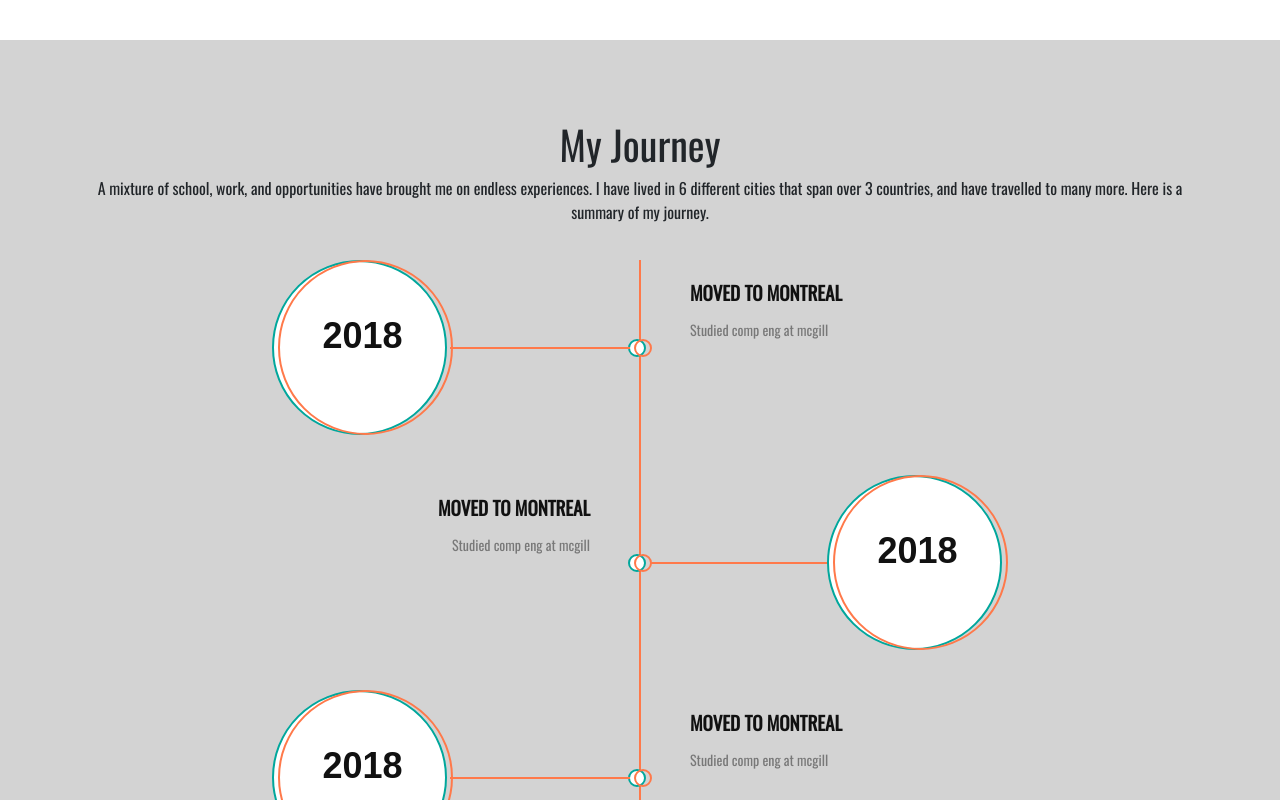
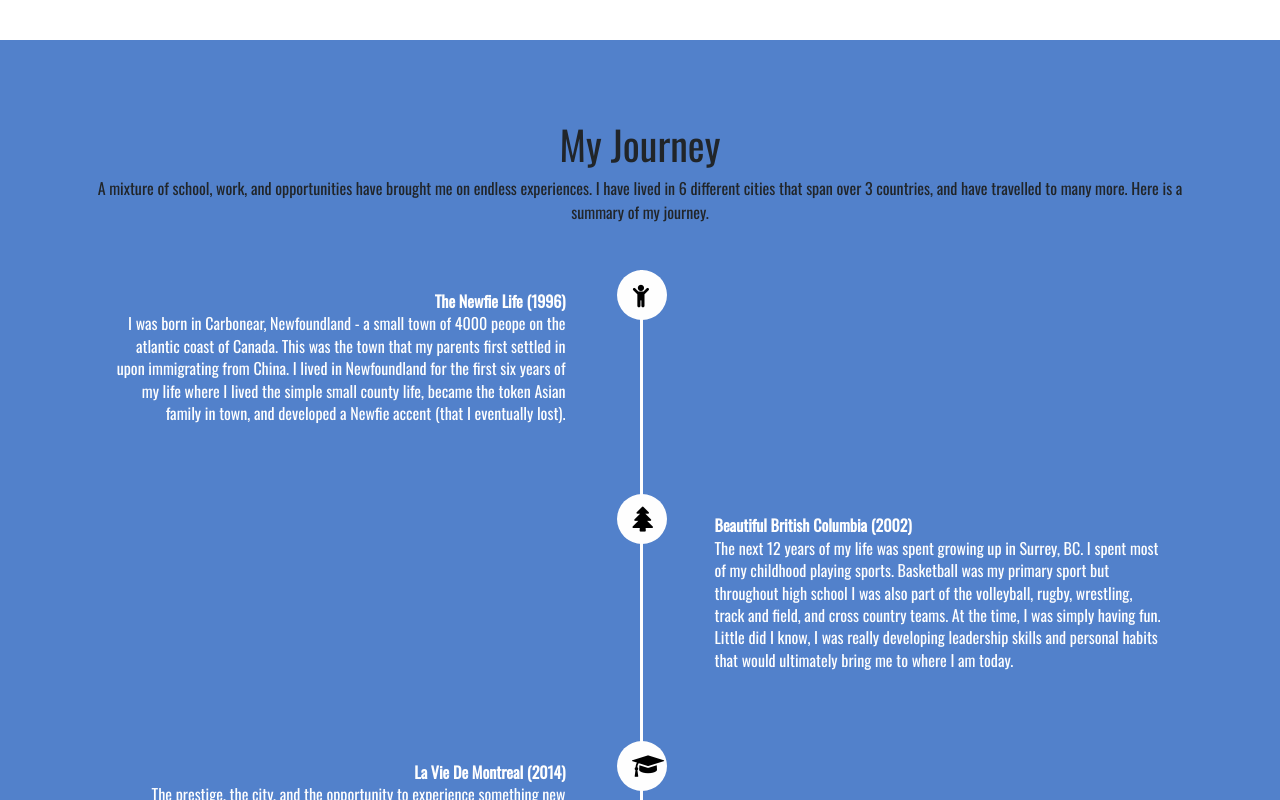
Before and after one commit to johnwu0604/personal-website-v2, a React app: page / in a window 1280 px wide. Shown: the part 1240-2040 px from the top of the page. Built offline with nearby package versions, Linux system fonts and the light colour scheme.

Commit message:
updates to timeline

```diff
--- a/src/components/timeline.jsx
+++ b/src/components/timeline.jsx
@@ -14,7 +14,7 @@ class Timeline extends React.Component {
                 </div>
                 <div class="row">
                     <div class="col-md-12">
-                        <div class="main-timeline">
+                        <div class="timeline">
                             {createTable()}
                         </div>
                     </div>
@@ -30,39 +30,59 @@ const desc = 'A mixture of school, work, and opportunities have brought me on en
 
 var journey = [
     {
-        'year' : '2018',
-        'title': 'Moved To Montreal',
-        'desc' : 'Studied comp eng at mcgill'
+        'icon' : 'child',
+        'year' : '1996',
+        'title': 'The Newfie Life',
+        'desc' : 'I was born in Carbonear, Newfoundland - a small town of 4000 peope on the atlantic coast of Canada. This was the town that my parents first settled in upon immigrating from China. I lived in Newfoundland for the first six years of my life where I lived the simple small county life, became the token Asian family in town, and developed a Newfie accent (that I eventually lost).'
     },
     {
-        'year' : '2018',
-        'title': 'Moved To Montreal',
-        'desc' : 'Studied comp eng at mcgill'
+        'icon' : 'tree',
+        'year' : '2002',
+        'title': 'Beautiful British Columbia',
+        'desc' : 'The next 12 years of my life was spent growing up in Surrey, BC. I spent most of my childhood playing sports. Basketball was my primary sport but throughout high school I was also part of the volleyball, rugby, wrestling, track and field, and cross country teams. At the time, I was simply having fun. Little did I know, I was really developing leadership skills and personal habits that would ultimately bring me to where I am today.'
     },
     {
+        'icon' : 'graduation-cap',
+        'year' : '2014',
+        'title': 'La Vie De Montreal',
+        'desc' : 'The prestige, the city, and the opportunity to experience something new brought me to McGill University where I am currently in my final year of computer engineering. While I McGill, I have been actively involved in many clubs that include the McGill AI Society (President), DECA McGill (President), First-Year Engineering Council (President), Departmental Council (Computer Eng Rep), and Television McGill (Editor).'
+    },
+    {
+        'icon' : 'code',
+        'year' : '2016',
+        'title': 'Capital Of Canada',
+        'desc' : 'My first internship experience brought me to Ottawa, ON where I worked at Mxi Technologies (IFS) for 8 months as a software developer. I was part of the team in charge integrating custom patches to a core web application that was used to manage airline maintenance operations. During this same period, I also discovered the concept of hackathons and have been to over 15 hackathons ever since. It was also during this period that I was able to confirm my true love for programming.'
+    },
+    {
+        'icon' : 'plane',
+        'year' : '2017',
+        'title': 'Tokyo Drift',
+        'desc' : 'A scholarship from the Cansbridge Fellowship brought me on an unexpected journey to Tokyo, Japan where I worked for a summer at start up called FlicFit as a software engineer. I worked on a computer vision based project, engineering a mobile scanner for 3D reconstruction of feet that would be used for virtual shoe fitting. While in Tokyo, I also had the opportunity to travel across Japan and to other countries in Asia that include Korea, Taiwan, China, and Thailand.'
+    },
+    {
+        'icon' : 'windows',
         'year' : '2018',
-        'title': 'Moved To Montreal',
-        'desc' : 'Studied comp eng at mcgill'
+        'title': 'Sleepless In Seattle',
+        'desc' : 'An interest to leverage more of my leadership skills has brought my to Microsoft where I am currently interning as a program manager in the Seattle office. I am part of the Azure Batch AI team where I get to interact with data scientists, designers, developers, and managers to build tools for training ML models in the cloud. Being in Seattle means being close to my family (in Vancouver), so I have been leveraging this opportunity to see as much of my family as possible.'
+    },
+    {
+        'icon' : 'question',
+        'year' : 'Who knows?',
+        'title': 'The Future',
+        'desc' : 'I have one more year left at McGill before I graduate. Where will I be next? Who knows! My life has been full of surprises and experiences because I have kept an open mindset to new opportunities. I have some rough ideas for the future, and will not settle for anything less than success, but for the most part... I will go whereever life takes me!'
     }
 ]
 
 var createTable = () => {
     let table = []
     for (let i = 0; i < journey.length; i++) {
-        table.push(<div class="timeline">
-                        <div class="icon"></div>
-                        <div class="date-content">
-                            <div class="date-outer">
-                                <span class="date">
-                                    <span class="year">{journey[i].year}</span>
-                                </span>
-                            </div>
+        table.push(<div class="timeline-item">
+                        <div class="timeline-icon">
+                            <i class={'fa fa-'+journey[i].icon+''}></i>
                         </div>
-                        <div class="timeline-content">
-                            <h3 class="title">{journey[i].title}</h3>
-                            <p class="description">
-                                 {journey[i].desc}
-                            </p>
+                        <div class={i%2 == 0 ? 'timeline-content' : 'timeline-content right'}>
+                            <p class="timeline-content-date">{journey[i].title} ({journey[i].year})</p>
+                            <p>{journey[i].desc}</p>
                         </div>
                     </div>
         )
--- a/src/static/css/main.css
+++ b/src/static/css/main.css
@@ -158,228 +158,147 @@ h1, h2, h3, h4, p {
     padding: 40px;
     padding-top: 80px;
     padding-bottom: 80px;
-    background-color: lightgray;
+    background-color: #5281cb;
 }
 
-.timeline-header h1 {
+.timeline-header {
     text-align: center;
 }
 
-.timeline-header p {
-    text-align: center;
+.timeline .timeline-item::after, .timeline .timeline-item::before {
+    clear: both;
+    content: '';
+    display: block;
+    width: 100%;
   }
 
-.main-timeline{
-    margin: 20px 0;
+  .timeline {
+    margin: 30px auto;
+    padding: 0 10px;
+    position: relative;
+    transition: all 0.25s ease-in;
+    width: 100%;
+  }
+
+  .timeline::before {
+    background: #fefefe;
+    content: '';
+    height: 100%;
+    left: 50%;
+    position: absolute;
+    top: 0;
+    width: 3px;
+  }
+
+  .timeline::after {
+    clear: both;
+    content: '';
+    display: table;
+    width: 100%;
+  }
+
+  .timeline a {
+    color: #fefefe;
+    font-weight: bold;
+    transition: all 0.25s ease-in;
+  }
+
+  .timeline a:hover {
+    box-shadow: 0 1px 0px 0px #fefefe;
+    transition: all 0.25s ease-in;
+  }
+
+  .timeline .timeline-item {
+    margin-bottom: 50px;
     position: relative;
   }
-.main-timeline:before{
-    content: "";
-    display: block;
-    width: 2px;
-    height: 100%;
-    background: #ff794a;
-    margin: 0 auto;
+
+  .timeline .timeline-item .timeline-icon {
+    background: #fefefe;
+    border-radius: 50%;
+    height: 50px;
+    left: 50%;
+    margin-left: -23px;
+    overflow: hidden;
     position: absolute;
     top: 0;
-    left: 0;
-    right: 0;
+    width: 50px;
   }
-.main-timeline .timeline{
-    margin-bottom: 40px;
+
+  .timeline .timeline-item .timeline-icon img,
+  .timeline .timeline-item .timeline-icon svg {
+    left: 14px;
     position: relative;
+    top: 11px;
   }
-.main-timeline .timeline:after{
-    content: "";
-    display: block;
-    clear: both;
+
+  .timeline .timeline-item .timeline-icon svg {
+    top: 14px;
   }
-.main-timeline .icon{
-    width: 18px;
-    height: 18px;
-    line-height: 18px;
-    margin: auto;
-    position: absolute;
-    top: 0;
-    left: 0;
-    bottom: 0;
-    right: 0;
+
+  .timeline i.fa {
+    border-radius: 50%;
+    color: #000;
+    padding: 0.5em 0.6em;
+    font-size: 25px;
   }
-.main-timeline .icon:before,
-.main-timeline .icon:after{
-    content: "";
-    width: 100%;
-    height: 100%;
-    border-radius: 50%;
-    position: absolute;
-    top: 0;
-    left: 0;
-    transition: all 0.33s ease-out 0s;
+
+  .timeline .timeline-item .timeline-content {
+    padding: 20px;
+    text-align: right;
+    transition: all 0.25s ease-in;
+    width: 45%;
+    background: transparent;
   }
-.main-timeline .icon:before{
-    background: #fff;
-    border: 2px solid #00a79c;
-    left: -3px;
+
+  .timeline .timeline-item .timeline-content p {
+    color: #fefefe;
   }
-.main-timeline .icon:after{
-    border: 2px solid #ff794a;
-    left: 3px;
+
+  .timeline .timeline-item .timeline-content p {
+    font-size: 16px;
+    line-height: 1.4;
+    margin-bottom: 0;
   }
-.main-timeline .timeline:hover .icon:before{
-    left: 3px;
+
+  .timeline .timeline-item .timeline-content .timeline-content-date {
+    font-size: 16px;
+    font-weight: bold;
+    margin-bottom: 0;
   }
-.main-timeline .timeline:hover .icon:after{
-    left: -3px;
+
+  .timeline .timeline-item .timeline-content .timeline-content-month {
+    font-size: 0.875rem;
+    text-transform: uppercase;
+    font-weight: 400;
   }
-.main-timeline .date-content{
-    width: 50%;
-    float: left;
-    position: relative;
+
+  .timeline .timeline-item .timeline-content.right {
+    float: right;
+    text-align: left;
   }
-.main-timeline .date-content:before{
-    content: "";
-    width: 32.5%;
-    height: 2px;
-    background: #ff794a;
-    margin: auto 0;
-    position: absolute;
-    top: 0;
-    right: 10px;
-    bottom: 0;
+
+  @media screen and (max-width: 39.9375em) {
+    .timeline {
+      margin: 30px;
+      padding: 0;
+      width: 90%;
     }
-.main-timeline .date-outer{
-    width: 175px;
-    height: 175px;
-    font-size: 16px;
-    color: #000;
-    text-align: center;
-    margin: auto;
-    z-index: 1;
-}
-.main-timeline .date-outer:before,
-.main-timeline .date-outer:after{
-    content: "";
-    width: 175px;
-    height: 175px;
-    margin: 0 auto;
-    border-radius: 50%;
-    position: absolute;
-    top: 0;
-    left: 0;
-    right: 0;
-    transition: all 0.33s ease-out 0s;
-}
-.main-timeline .date-outer:before{
-    background: #fff;
-    border: 2px solid #00a79c;
-    left: -6px;
-}
-.main-timeline .date-outer:after{
-    border: 2px solid #ff794a;
-    left: 6px;
-}
-.main-timeline .timeline:hover .date-outer:before{
-    left: 6px;
-}
-.main-timeline .timeline:hover .date-outer:after{
-    left: -6px;
-}
-.main-timeline .date{
-    width: 100%;
-    margin: auto;
-    position: absolute;
-    top: 33%;
+    .timeline::before {
       left: 0;
     }
-.main-timeline .month{
-    font-size: 18px;
-    font-weight: 700;
-    color: #111;
+    .timeline .timeline-item .timeline-content {
+      float: right;
+      text-align: left;
+      width: 90%;
     }
-.main-timeline .year{
-    display: block;
-    font-size: 36px;
-    font-weight: 700;
-    color: #111;
-    line-height: 36px;
+    .timeline .timeline-item .timeline-content::before, .timeline .timeline-item .timeline-content.right::before {
+      border-left: 0;
+      border-right: 7px solid #fefefe;
+      left: 10%;
+      margin-left: -6px;
     }
-.main-timeline .timeline-content{
-    width: 50%;
-    padding: 20px 0 20px 50px;
-    float: right;
-}
-.main-timeline .title{
-    font-size: 19px;
-    font-weight: 700;
-    color: #111;
-    line-height: 24px;
-    text-transform: uppercase;
-    margin: 0 0 15px 0;
-}
-.main-timeline .description{
-    font-size: 14px;
-    color: #787878;
-    margin-bottom: 0;
-}
-.main-timeline .timeline:nth-child(2n) .date-content{
-    float: right;
-}
-.main-timeline .timeline:nth-child(2n) .date-content:before{
-    left: 10px;
-}
-.main-timeline .timeline:nth-child(2n) .timeline-content{
-    padding: 20px 50px 20px 0;
-    text-align: right;
-}
-@media only screen and (max-width: 990px){
-    .main-timeline .date-content:before{
-        width: 22.5%;
-    }
-    .main-timeline .timeline-content{
-        padding: 10px 0 10px 30px;
-    }
-    .main-timeline .title{ font-size: 17px; }
-    .main-timeline .timeline:nth-child(2n) .timeline-content{
-        padding: 10px 30px 10px 0;
+    .timeline .timeline-item .timeline-icon {
+      left: 0;
     }
   }
-@media only screen and (max-width: 767px){
-    .main-timeline:before{
-        margin: 0;
-        left: 7px;
-    }
-    .main-timeline .timeline{
-        margin-bottom: 20px;
-    }
-    .main-timeline .icon{
-        margin: auto 0;
-    }
-    .main-timeline .date-content{
-        width: 95%;
-        float: right;
-    }
-    .main-timeline .date-content:before{
-        display: none;
-    }
-    .main-timeline .date-outer,
-    .main-timeline .date-outer:before,
-    .main-timeline .date-outer:after{
-        width: 130px;
-        height: 130px;
-    }
-    .main-timeline .date{
-        top: 30%;
-    }
-    .main-timeline .year{
-        font-size: 26px;
-    }
-    .main-timeline .timeline-content,
-    .main-timeline .timeline:nth-child(2n) .timeline-content{
-        width: 95%;
-        text-align: center;
-        padding: 10px 0;
-    }
-    .main-timeline .title{
-        margin-bottom: 10px;
-    }
-}
```
Lines whose indentation alone changed are shown as unchanged.
